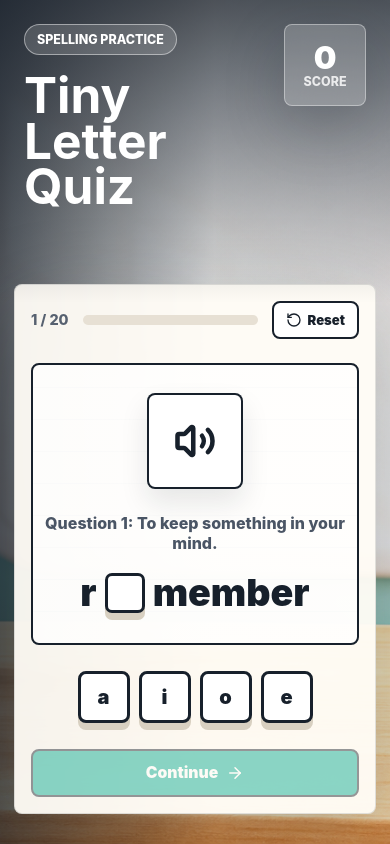
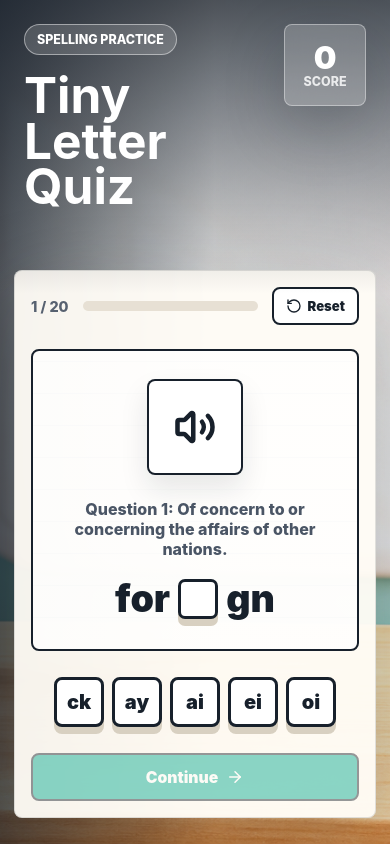
Before and after one commit to Ahmad9077/spelling-quiz, a React (Vite) app: page / in a window 390 px wide. Built offline with nearby package versions, Linux system fonts and the light colour scheme.

Commit message:
Make spelling quiz harder

```diff
--- a/src/App.css
+++ b/src/App.css
@@ -225,6 +225,8 @@ h1 {
   flex-wrap: wrap;
   gap: 12px;
   margin: 26px 0;
+  max-width: 390px;
+  margin-inline: auto;
 }
 
 .answer-tile {
@@ -416,12 +418,12 @@ h1 {
   }
 
   .answer-grid {
-    gap: 9px;
+    gap: 8px;
   }
 
   .answer-tile {
-    width: 52px;
-    height: 52px;
+    width: 50px;
+    height: 50px;
     font-size: 1.25rem;
   }
 
--- a/src/App.tsx
+++ b/src/App.tsx
@@ -15,7 +15,8 @@ type QuizItem = {
 }
 
 const questionsPerRound = 20
-const harderWordMinimumLength = 5
+const harderWordMinimumLength = 7
+const answerOptionsPerQuestion = 5
 
 const oneLetterChoices = [
   'a',
@@ -160,8 +161,13 @@ function chooseMissingPart(word: string) {
     }))
   })
 
-  if (chunkCandidates.length > 0 && Math.random() < 0.55) {
-    const candidate = shuffle(chunkCandidates)[0]
+  const harderChunkCandidates = chunkCandidates.filter(
+    (candidate) => candidate.start > 1 && candidate.start + candidate.answer.length < word.length - 1,
+  )
+  const preferredChunkCandidates = harderChunkCandidates.length > 0 ? harderChunkCandidates : chunkCandidates
+
+  if (preferredChunkCandidates.length > 0 && Math.random() < 0.72) {
+    const candidate = shuffle(preferredChunkCandidates)[0]
 
     return {
       answer: candidate.answer,
@@ -180,8 +186,20 @@ function chooseMissingPart(word: string) {
         oneLetterChoices.includes(letter),
     )
 
-  if (letterCandidates.length > 0) {
-    const candidate = shuffle(letterCandidates)[0]
+  const deepLetterCandidates = letterCandidates.filter(
+    ({ index }) => index > 1 && index < word.length - 2,
+  )
+  const preferredLetterCandidates = deepLetterCandidates.length > 0 ? deepLetterCandidates : letterCandidates
+  const consonantLetterCandidates = preferredLetterCandidates.filter(
+    ({ letter }) => consonantChoices.includes(letter),
+  )
+  const candidatePool =
+    consonantLetterCandidates.length > 0 && Math.random() < 0.65
+      ? consonantLetterCandidates
+      : preferredLetterCandidates
+
+  if (candidatePool.length > 0) {
+    const candidate = shuffle(candidatePool)[0]
 
     return {
       answer: candidate.letter,
@@ -223,8 +241,8 @@ function buildOptions(answer: string) {
         ? vowelChoices
         : consonantChoices
       : twoLetterChoices
-  const distractors = shuffle(pool.filter((choice) => choice !== answer)).slice(0, 3)
-  const answerIndex = Math.floor(Math.random() * 4)
+  const distractors = shuffle(pool.filter((choice) => choice !== answer)).slice(0, answerOptionsPerQuestion - 1)
+  const answerIndex = Math.floor(Math.random() * answerOptionsPerQuestion)
   const options = [...distractors]
 
   options.splice(answerIndex, 0, answer)
@@ -252,7 +270,7 @@ function buildRound() {
   const firstQuestion = round[0]
 
   if (firstQuestion?.options[0] === firstQuestion.answer) {
-    const swapIndex = 1 + Math.floor(Math.random() * 3)
+    const swapIndex = 1 + Math.floor(Math.random() * (answerOptionsPerQuestion - 1))
     ;[firstQuestion.options[0], firstQuestion.options[swapIndex]] = [
       firstQuestion.options[swapIndex],
       firstQuestion.options[0],
```
